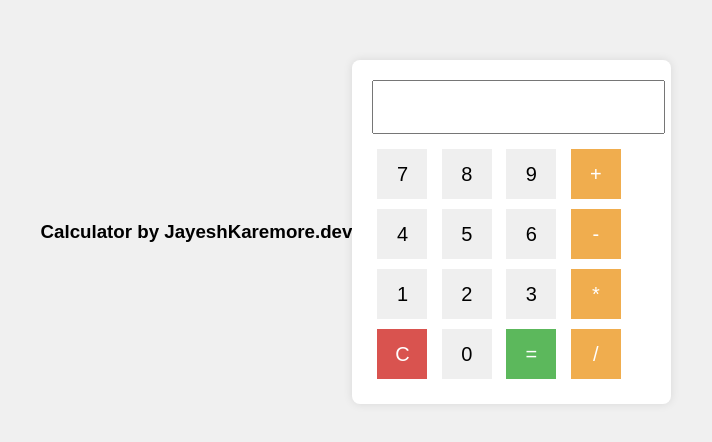
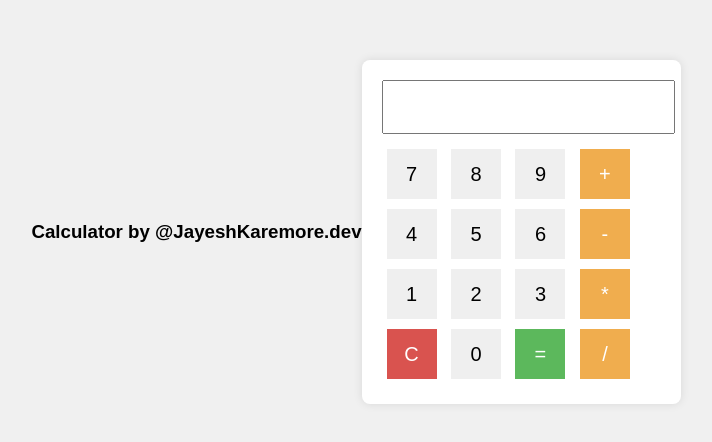
Before and after one commit to Jayesh435/Calculator, a plain HTML site: page index.html in a window 1280 px wide. Shown: the part 168-610 px from the top of the page, without its empty margins (284-996 px from the left). Drawn offline with Linux system fonts and the light colour scheme.

Commit message:
Update author name in index.html

```diff
--- a/index.html
+++ b/index.html
@@ -7,7 +7,7 @@
     <link rel="stylesheet" href="styles.css">
 </head>
 <body>
-    <h3>Calculator by JayeshKaremore.dev  </h3>
+    <h3>Calculator by @JayeshKaremore.dev  </h3>
     <div id="calculator">
         <input type="text" id="display" readonly>
         <div>
```
